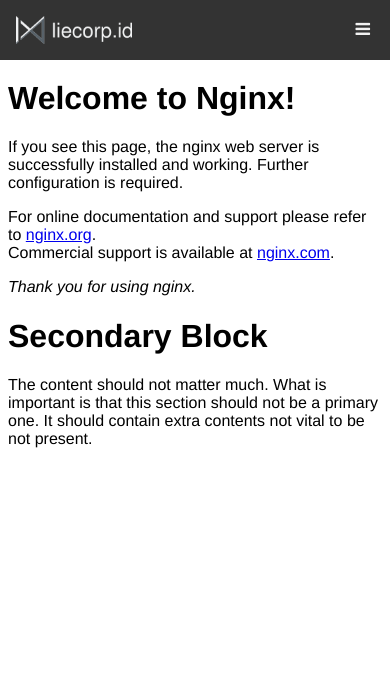
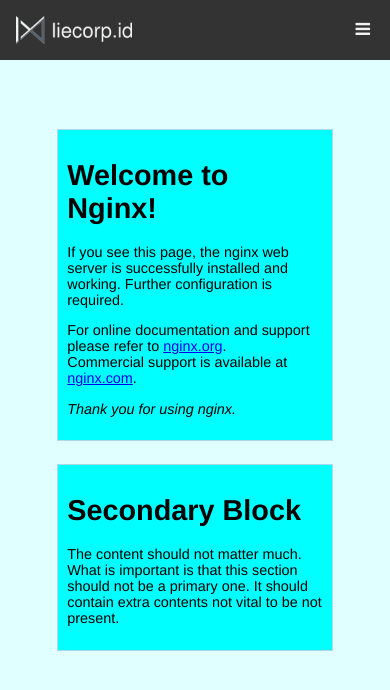
Before and after one commit to liecorp/public_html, a plain HTML site: page vanilla.html in a window 390 px wide. Drawn offline with Linux system fonts and the light colour scheme.

Commit message:
recreate two panes, reference: archlinux website

```diff
--- a/share/vanilla.css
+++ b/share/vanilla.css
@@ -1,6 +1,43 @@
 body {
     margin-top: 80px;
     font-family: helvetica,sans-serif;
+    background-color: lightcyan;
+}
+
+.heading {
+    border-bottom: 1px solid gray;
+}
+
+.content-container {
+    display: flex;
+    flex-flow: row wrap;
+    justify-content: center;
+    align-items: flex-start;
+    align-content: space-between;
+    /* margin-left: 10em;
+    margin-right: 10em; */
+    padding: 0.65em;
+}
+
+.content-container #contentBlockPrimary {
+    flex: 6 0;
+    font-size: 0.9em;
+    padding: 0.65em;
+    margin: 0.8em;
+    background-color: aqua;
+    border-style: solid;
+    border-width: 1px;
+    border-color: lightblue}
+
+.content-container #contentBlockSecondary {
+    flex: 1 1;
+    font-size: 0.9em;
+    padding: 0.65em;
+    margin: 0.8em;
+    background-color: aqua;
+    border-style: solid;
+    border-width: 1px;
+    border-color: lightblue;
 }
 
 .nav-container {
@@ -57,6 +94,17 @@
     except for the first one ("Home"). Show the link that contains
     should open and close the topnav (.icon) */
 @media screen and (max-width: 600px) {
+    .content-container {
+        margin:auto;
+        padding: 10%;
+        flex-direction: column;
+    }
+    .content-container #contentBlockPrimary {
+        flex: auto;
+    }
+    .content-container #contentBlockSecondary {
+        flex: auto;
+    }
     .top-navbar a {
         display: none;
     }
```
